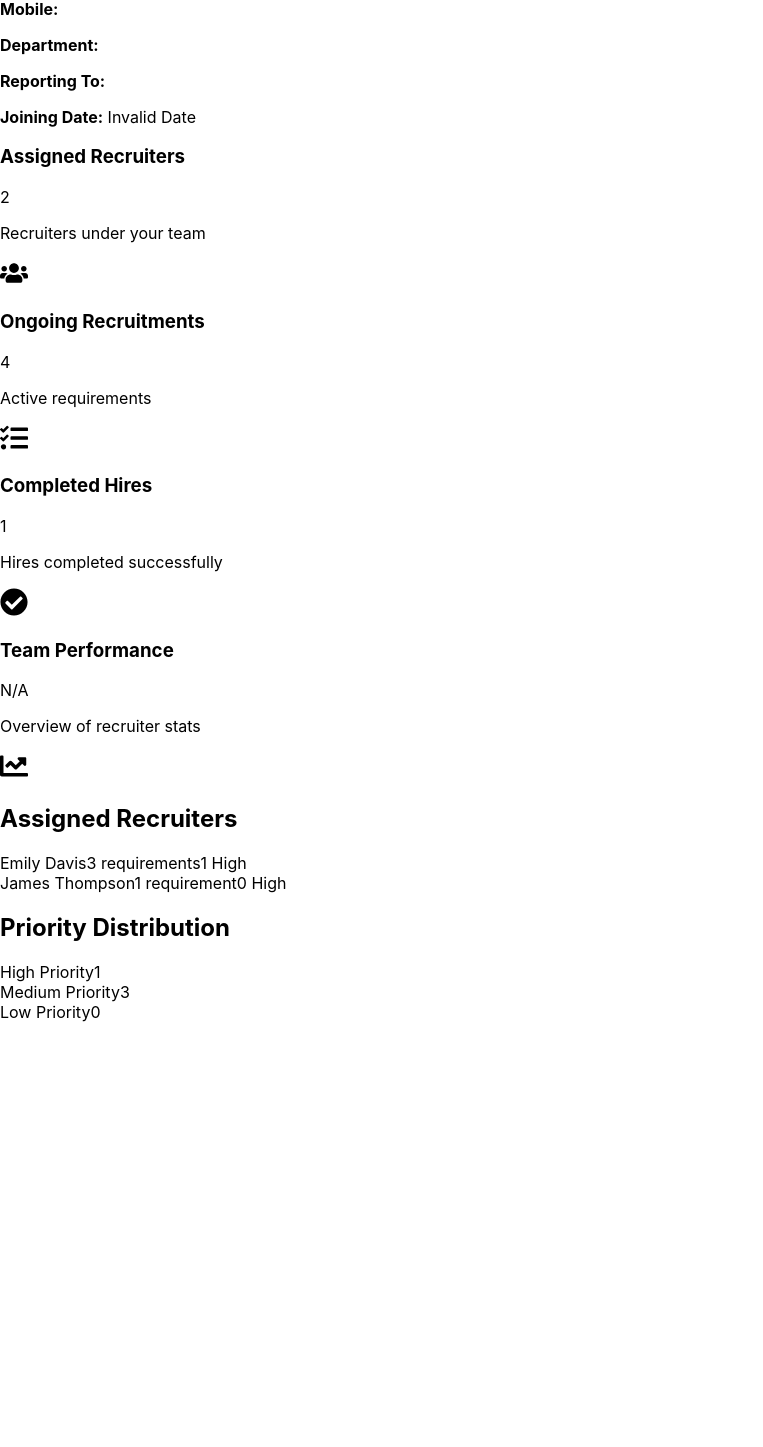
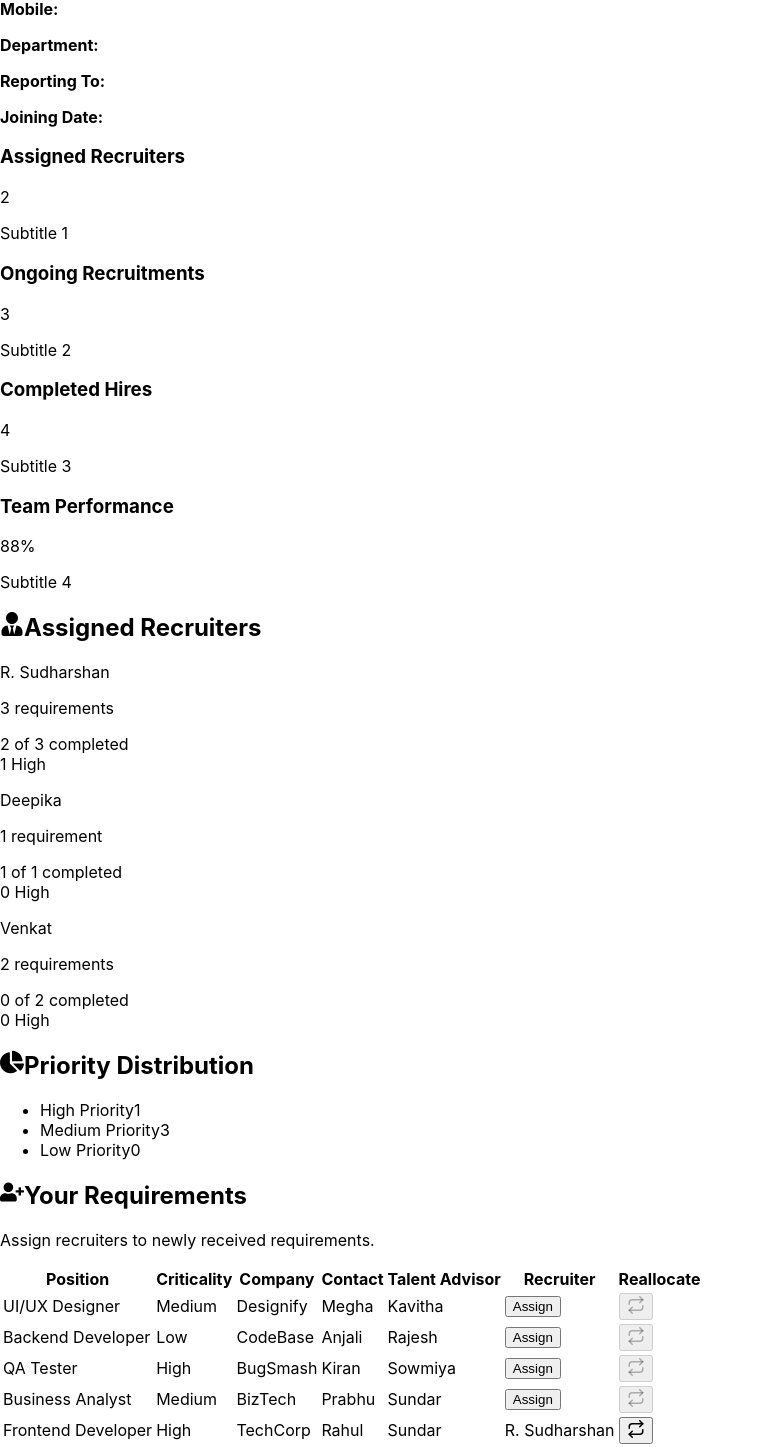
Before and after one commit to Sasikumar-R007/resume-management, a React (Create React App) app in the folder resume-frontend/: page /team-leader/home in a window 1280 px wide. Shown: the part 340-1787 px from the top of the page, without its empty margins (0-763 px from the left). Before the commit the page ends 1362 px from the top, so only its background shows below. Built offline with nearby package versions, Linux system fonts and the light colour scheme.

Commit message:
team leader work 1

```diff
--- a/resume-frontend/src/components/teamlead/TeamLeaderMainDashboard.jsx
+++ b/resume-frontend/src/components/teamlead/TeamLeaderMainDashboard.jsx
@@ -1,46 +1,102 @@
-import React from "react";
+import React, { useEffect, useState } from "react";
 import {
   FaUsers,
   FaTasks,
   FaCheckCircle,
   FaChartLine,
+  FaUserTie,
+  FaChartPie,
+  FaUserPlus,
 } from "react-icons/fa";
+import { FiRepeat } from "react-icons/fi";
 import { useNavigate } from "react-router-dom";
 
-const TeamLeaderMainDashboard = () => {
+const TeamLeaderDashboard = () => {
   const navigate = useNavigate();
-  const user = JSON.parse(localStorage.getItem("teamLeaderProfile"));
+  const [teamLeader, setTeamLeader] = useState({});
+  const [requirements, setRequirements] = useState([]);
+  const [assignedRecruiters, setAssignedRecruiters] = useState([]);
+  const [selectedReq, setSelectedReq] = useState(null);
+  const [showAssignModal, setShowAssignModal] = useState(false);
+  const [showAssignPopup, setShowAssignPopup] = useState(false);
+  const [dummyRecruiters, setDummyRecruiters] = useState([]);
+  const [selectedRecruiter, setSelectedRecruiter] = useState("");
 
-  const overviewData = [
+  useEffect(() => {
+    const stored = localStorage.getItem("teamLeaderProfile");
+    if (stored) setTeamLeader(JSON.parse(stored));
+
+    setAssignedRecruiters([
       {
-      icon: <FaUsers size={28} className="text-black" />,
-      title: "Assigned Recruiters",
+        id: "R001",
+        name: "R. Sudharshan",
+        count: 3,
+        completed: 2,
+        priority: "High",
+      },
+      { id: "R002", name: "Deepika", count: 1, completed: 1, priority: "Low" },
+      {
+        id: "R003",
+        name: "Venkat",
         count: 2,
-      subtitle: "Recruiters under your team",
-      onClick: () => navigate("/team-leader/recruiters"),
+        completed: 0,
+        priority: "Medium",
+      },
+    ]);
+
+    setRequirements([
+      {
+        position: "Frontend Developer",
+        criticality: "High",
+        company: "TechCorp",
+        contact: "Rahul",
+        advisor: "Sundar",
+        recruiter: "R. Sudharshan",
       },
       {
-      icon: <FaTasks size={28} className="text-black" />,
-      title: "Ongoing Recruitments",
-      count: 4,
-      subtitle: "Active requirements",
-      onClick: () => navigate("/team-leader/requirements"),
+        position: "UI/UX Designer",
+        criticality: "Medium",
+        company: "Designify",
+        contact: "Megha",
+        advisor: "Kavitha",
+        recruiter: null,
       },
       {
-      icon: <FaCheckCircle size={28} className="text-black" />,
-      title: "Completed Hires",
-      count: 1,
-      subtitle: "Hires completed successfully",
-      onClick: () => navigate("/team-leader/completed-hires"),
+        position: "Backend Developer",
+        criticality: "Low",
+        company: "CodeBase",
+        contact: "Anjali",
+        advisor: "Rajesh",
+        recruiter: null,
       },
       {
-      icon: <FaChartLine size={28} className="text-black" />,
-      title: "Team Performance",
-      count: "N/A",
-      subtitle: "Overview of recruiter stats",
-      onClick: () => navigate("/team-leader/performance"),
+        position: "QA Tester",
+        criticality: "High",
+        company: "BugSmash",
+        contact: "Kiran",
+        advisor: "Sowmiya",
+        recruiter: null,
       },
-  ];
+      {
+        position: "DevOps Engineer",
+        criticality: "Medium",
+        company: "CloudNet",
+        contact: "Lokesh",
+        advisor: "Kavitha",
+        recruiter: "Venkat",
+      },
+      {
+        position: "Business Analyst",
+        criticality: "Medium",
+        company: "BizTech",
+        contact: "Prabhu",
+        advisor: "Sundar",
+        recruiter: null,
+      },
+    ]);
+
+    setDummyRecruiters(["R. Sudharshan", "Deepika", "Venkat"]);
+  }, []);
 
   const handleLogout = () => {
     localStorage.clear();
@@ -48,30 +104,64 @@ const TeamLeaderMainDashboard = () => {
   };
 
   const handleChangePic = (e) => {
-    // Logic for uploading pic
-    alert("Change picture functionality not implemented");
+    const file = e.target.files[0];
+    if (file) {
+      const imageUrl = URL.createObjectURL(file);
+      setTeamLeader({ ...teamLeader, profilePic: imageUrl });
+    }
   };
 
   const handleRemovePic = () => {
-    // Logic for removing pic
-    alert("Remove picture functionality not implemented");
+    setTeamLeader({ ...teamLeader, profilePic: "" });
   };
 
+  const openAssignModal = (req) => {
+    setSelectedReq(req);
+    setShowAssignModal(true);
+  };
+
+  const handleAssignClick = (req) => {
+    setSelectedReq(req);
+    setShowAssignPopup(true);
+  };
+
+  const confirmAssign = () => {
+    if (!selectedRecruiter) {
+      alert("Please select a recruiter before assigning.");
+      return;
+    }
+
+    const confirmMsg = selectedReq.recruiter
+      ? `Are you sure you want to change the assignment to ${selectedRecruiter}?`
+      : `Are you sure you want to assign this requirement to ${selectedRecruiter}?`;
+
+    if (window.confirm(confirmMsg)) {
+      setRequirements((prev) =>
+        prev.map((req) =>
+          req === selectedReq ? { ...req, recruiter: selectedRecruiter } : req
+        )
+      );
+      setShowAssignModal(false);
+      setSelectedRecruiter("");
+      setSelectedReq(null);
+    }
+  };
+
+  const unassigned = requirements.filter((req) => !req.recruiter);
+  const assigned = requirements.filter((req) => req.recruiter);
+
   return (
-    <div className="min-h-screen flex flex-col items-center justify-start bg-gray-50 p-6">
-      <div className="max-w-5xl w-full">
-        {/* Header: Welcome + Logout */}
-        <div className="flex items-center justify-between mb-8 flex-col md:flex-row gap-4">
+    <div className="min-h-screen bg-gray-50 p-6 flex flex-col items-center">
+      <div className="max-w-6xl w-full">
+        <div className="flex justify-between items-center mb-6">
           <div>
-            <h1 className="text-3xl font-bold mb-2 text-left">
-              Welcome {user?.name}
+            <h1 className="text-3xl font-bold mb-1">
+              Welcome {teamLeader.name}
             </h1>
-            <p className="text-gray-700 max-w-xl text-left">
-              Track your team, assigned recruiters, and manage the recruitment
-              pipeline effectively.
+            <p className="text-gray-700">
+              Manage your team and monitor recruitments.
             </p>
           </div>
-
           <button
             onClick={handleLogout}
             className="bg-red-500 text-white px-4 py-2 rounded hover:bg-red-600"
@@ -80,12 +170,11 @@ const TeamLeaderMainDashboard = () => {
           </button>
         </div>
 
-        {/* Profile Section */}
-        <div className="bg-white shadow p-6 rounded-lg w-full max-w-full mx-auto mt-6 mb-6 relative">
+        <div className="bg-white shadow p-6 rounded-lg relative mb-6">
           <div className="absolute right-6 top-1/2 transform -translate-y-1/2 flex flex-col items-center">
-            {user?.profilePic && (
+            {teamLeader.profilePic && (
               <img
-                src={user.profilePic}
+                src={teamLeader.profilePic}
                 alt="Profile"
                 className="w-32 h-32 rounded-full object-cover border"
               />
@@ -100,7 +189,7 @@ const TeamLeaderMainDashboard = () => {
                   onChange={handleChangePic}
                 />
               </label>
-              {user?.profilePic && (
+              {teamLeader.profilePic && (
                 <button
                   onClick={handleRemovePic}
                   className="text-xs text-red-500"
@@ -111,163 +200,290 @@ const TeamLeaderMainDashboard = () => {
             </div>
           </div>
 
-          {/* Info */}
-          <div className="mb-6 pr-40">
-            <h2 className="text-xl font-semibold text-gray-800 mb-4">
-              Team Leader Profile
-            </h2>
-
-            <div className="grid grid-cols-1 sm:grid-cols-2 gap-y-4 text-sm text-gray-700">
+          <div className="pr-40">
+            <h2 className="text-xl font-semibold mb-4">Profile Details</h2>
+            <div className="grid grid-cols-1 sm:grid-cols-2 gap-y-3 text-sm text-gray-800">
               <p>
-                <strong>ID:</strong> {user?.teamLeadId}
+                <strong>ID:</strong> {teamLeader.teamLeadId}
               </p>
               <p>
-                <strong>Name:</strong> {user?.name}
+                <strong>Name:</strong> {teamLeader.name}
               </p>
               <p>
-                <strong>Email:</strong> {user?.email}
+                <strong>Email:</strong> {teamLeader.email}
               </p>
               <p>
-                <strong>Mobile:</strong> {user?.mobile}
+                <strong>Mobile:</strong> {teamLeader.mobile}
               </p>
               <p>
-                <strong>Department:</strong> {user?.department}
+                <strong>Department:</strong> {teamLeader.department}
               </p>
               <p>
-                <strong>Reporting To:</strong> {user?.reportingTo}
+                <strong>Reporting To:</strong> {teamLeader.reportingTo}
               </p>
               <p>
                 <strong>Joining Date:</strong>{" "}
-                {new Date(user?.joiningDate).toLocaleDateString("en-IN")}
+                {teamLeader.joiningDate &&
+                  new Date(teamLeader.joiningDate).toLocaleDateString("en-IN")}
               </p>
             </div>
           </div>
         </div>
 
-        {/* 4 Overview Boxes (Clickable) */}
-        <div className="grid grid-cols-1 sm:grid-cols-2 lg:grid-cols-4 gap-6 mb-8">
-          {overviewData.map((item, idx) => (
+        <div className="grid grid-cols-1 sm:grid-cols-2 lg:grid-cols-4 gap-4 mb-6">
+          {[
+            "Assigned Recruiters",
+            "Ongoing Recruitments",
+            "Completed Hires",
+            "Team Performance",
+          ].map((title, idx) => (
             <div
               key={idx}
-              className="bg-white rounded-lg shadow p-6 cursor-pointer hover:bg-gray-50 transition"
-              onClick={item.onClick}
+              className="bg-white p-5 rounded-lg shadow hover:shadow-md transition cursor-pointer"
             >
-              <div className="flex items-center justify-between">
-                <div>
-                  <h3 className="text-lg font-semibold">{item.title}</h3>
-                  <p className="text-3xl font-bold text-blue-700">{item.count}</p>
-                  <p className="text-sm text-gray-600">{item.subtitle}</p>
-                </div>
-                <div>{item.icon}</div>
-              </div>
+              <h3 className="font-semibold text-lg">{title}</h3>
+              <p className="text-blue-700 text-2xl font-bold">
+                {idx === 3 ? "88%" : idx + 2}
+              </p>
+              <p className="text-gray-500 text-sm">Subtitle {idx + 1}</p>
             </div>
           ))}
         </div>
 
-        {/* Assigned Recruiters + Priority Section */}
-        <div className="grid grid-cols-1 md:grid-cols-4 gap-6">
-          {/* Assigned Recruiters (3/4) */}
-          <div className="bg-white p-6 rounded shadow col-span-1 md:col-span-3">
-            <h2 className="text-lg font-semibold mb-4">Assigned Recruiters</h2>
+        {/* Assigned Recruiters + Priority Distribution */}
+        <div className="grid grid-cols-1 md:grid-cols-4 gap-6 mb-6">
+          {/* Assigned Recruiters - Wider (md:col-span-3) */}
+          <div className="md:col-span-3 bg-white p-5 rounded-lg shadow">
+            <h2 className="text-lg font-semibold mb-4 flex items-center gap-2">
+              <FaUserTie className="text-blue-500" />
+              Assigned Recruiters
+            </h2>
             <div className="space-y-4">
-              {[
-                { name: "Emily Davis", reqCount: 3, high: 1 },
-                { name: "James Thompson", reqCount: 1, high: 0 },
-              ].map((rec, i) => (
+              {assignedRecruiters.map((rec, i) => {
+                const completed = rec.completed || 0;
+                const total = rec.count;
+                const progress = Math.round((completed / total) * 100);
+                const isComplete = progress === 100;
+
+                return (
                   <div
                     key={i}
-                  className="flex justify-between items-center bg-gray-50 p-3 rounded border"
+                    className="border border-gray-200 rounded-md p-4 flex items-center justify-between cursor-pointer hover:shadow-sm"
+                    onClick={() => navigate(`/recruiter-profile/${rec.id}`)}
                   >
-                  <span className="font-medium text-gray-800">{rec.name}</span>
-                  <span className="text-sm text-gray-600">
-                    {rec.reqCount} requirement{rec.reqCount > 1 && "s"}
-                  </span>
-                  <span className="text-xs bg-gray-200 px-2 py-1 rounded text-gray-700">
-                    {rec.high} High
-                  </span>
+                    {/* Left: Name + Req Count */}
+                    <div className="w-1/4">
+                      <p className="font-medium text-gray-900">{rec.name}</p>
+                      <p className="text-sm text-gray-500">
+                        {rec.count}{" "}
+                        {rec.count === 1 ? "requirement" : "requirements"}
+                      </p>
                     </div>
-              ))}
+
+                    {/* Center: Progress Bar */}
+                    <div className="w-2/4 px-4">
+                      <div className="text-sm text-gray-600 mb-1 text-center">
+                        {completed} of {total} completed
+                      </div>
+                      <div className="w-full bg-gray-200 h-2 rounded-full">
+                        <div
+                          className={`h-2 rounded-full transition-all duration-300 ${
+                            isComplete ? "bg-green-500" : "bg-blue-500"
+                          }`}
+                          style={{ width: `${progress}%` }}
+                        ></div>
                       </div>
                     </div>
 
-          {/* Priority Distribution (1/4) */}
-          <div className="bg-white p-6 rounded shadow">
-            <h2 className="text-lg font-semibold mb-4">Priority Distribution</h2>
-            <div className="flex flex-col gap-2">
-              <div className="flex justify-between">
+                    {/* Right: High Priority */}
+                    <div className="w-1/4 text-right">
+                      <span className="bg-gray-100 px-3 py-1 text-xs rounded-full font-semibold text-gray-800">
+                        {rec.priority === "High" ? "1 High" : "0 High"}
+                      </span>
+                    </div>
+                  </div>
+                );
+              })}
+            </div>
+          </div>
+
+          {/* Priority Distribution - Narrower (md:col-span-1) */}
+          <div className="bg-white p-5 rounded-lg shadow">
+            <h2 className="text-lg font-semibold mb-4 flex items-center gap-2">
+              <FaChartPie className="text-purple-500" />
+              Priority Distribution
+            </h2>
+            <ul className="space-y-3 text-sm">
+              <li className="flex justify-between items-center">
                 <span>High Priority</span>
-                <span className="text-red-500 font-bold">1</span>
+                <span className="text-white bg-red-500 rounded-full px-3 py-1 text-xs font-bold">
+                  1
+                </span>
+              </li>
+              <li className="flex justify-between items-center">
+                <span>Medium Priority</span>
+                <span className="text-white bg-blue-500 rounded-full px-3 py-1 text-xs font-bold">
+                  3
+                </span>
+              </li>
+              <li className="flex justify-between items-center">
+                <span>Low Priority</span>
+                <span className="text-white bg-gray-400 rounded-full px-3 py-1 text-xs font-bold">
+                  0
+                </span>
+              </li>
+            </ul>
           </div>
-              <div className="flex justify-between">
-                <span>Medium Priority</span>
-                <span className="text-blue-600 font-bold">3</span>
         </div>
-              <div className="flex justify-between">
-                <span>Low Priority</span>
-                <span className="text-gray-500 font-bold">0</span>
+
+        {/* Your Requirements */}
+        <div className="max-w-6xl mx-auto bg-white rounded-xl shadow p-6 mb-8">
+          <h2 className="text-xl font-semibold mb-1 flex items-center gap-2">
+            <FaUserPlus className="text-blue-500" />
+            Your Requirements
+          </h2>
+          <p className="text-sm text-gray-500 mb-4">
+            Assign recruiters to newly received requirements.
+          </p>
+
+          <table className="w-full text-sm border-separate border-spacing-y-2">
+            <thead>
+              <tr className="bg-gray-100 text-left text-sm text-gray-700">
+                <th className="p-3 rounded-l-md">Position</th>
+                <th className="p-3">Criticality</th>
+                <th className="p-3">Company</th>
+                <th className="p-3">Contact</th>
+                <th className="p-3">Talent Advisor</th>
+                <th className="p-3 rounded-r-md">Recruiter</th>
+                <th className="p-3 rounded-r-md">Reallocate</th>
+              </tr>
+            </thead>
+            <tbody>
+              {[...unassigned, ...assigned].map((r, i) => (
+                <tr
+                  key={r.id}
+                  className="bg-white shadow-sm rounded-md transition"
+                >
+                  <td className="p-3 font-medium text-blue-700">
+                    {r.position}
+                  </td>
+                  <td className="p-3">
+                    <span
+                      className={`px-2 py-1 rounded-md text-sm font-medium
+    ${
+      r.criticality === "High"
+        ? "bg-red-100 text-red-600"
+        : r.criticality === "Medium"
+        ? "bg-blue-100 text-blue-600"
+        : "bg-gray-100 text-gray-600"
+    }
+  `}
+                    >
+                      {r.criticality}
+                    </span>
+                  </td>
+                  <td className="p-3 font-semibold">{r.company}</td>
+                  <td className="p-3">{r.contact}</td>
+                  <td className="p-3">{r.advisor}</td>
+                  <td className="p-3">
+                    {r.recruiter ? (
+                      <span className="font-semibold text-green-700">
+                        {r.recruiter}
+                      </span>
+                    ) : (
+                      <button
+                        onClick={() => handleAssignClick(r)}
+                        className="bg-blue-500 text-white text-xs px-3 py-1 rounded hover:bg-blue-600"
+                      >
+                        Assign
+                      </button>
+                    )}
+                  </td>
+                  <td className="p-3 text-center">
+                    {r.recruiter ? (
+                      <button
+                        title="Change Assignment"
+                        onClick={() => {
+                          setSelectedReq(r);
+                          setSelectedRecruiter(r.recruiter);
+                          setShowAssignModal(true);
+                        }}
+                        className="text-blue-600 hover:text-blue-800"
+                      >
+                        <FiRepeat size={18} />
+                      </button>
+                    ) : (
+                      <button
+                        title="Not Assigned Yet"
+                        className="text-gray-400 cursor-not-allowed"
+                        disabled
+                      >
+                        <FiRepeat size={18} />
+                      </button>
+                    )}
+                  </td>
+                </tr>
+              ))}
+            </tbody>
+          </table>
+        </div>
+
+        {showAssignPopup && selectedReq && (
+          <div className="fixed inset-0 bg-black bg-opacity-40 z-50 flex items-center justify-center">
+            <div className="bg-white p-6 rounded-lg shadow-lg w-[90%] max-w-md">
+              <h3 className="text-lg font-semibold mb-3">Assign Requirement</h3>
+              <div className="text-sm space-y-1 mb-3 text-gray-700">
+                <p>
+                  <strong>Position:</strong> {selectedReq.position}
+                </p>
+                <p>
+                  <strong>Company:</strong> {selectedReq.company}
+                </p>
+                <p>
+                  <strong>Criticality:</strong> {selectedReq.criticality}
+                </p>
+              </div>
+
+              <div className="mb-4">
+                <label className="block text-sm mb-1 font-medium">
+                  Assign to:
+                </label>
+                <select
+                  className="border rounded px-3 py-1 mt-1 w-full"
+                  value={selectedRecruiter}
+                  onChange={(e) => setSelectedRecruiter(e.target.value)}
+                >
+                  <option value="" disabled>
+                    -- Select Recruiter --
+                  </option>
+                  {assignedRecruiters.map((rec) => (
+                    <option key={rec.id} value={rec.name}>
+                      {rec.name}
+                    </option>
+                  ))}
+                </select>
+              </div>
+
+              <div className="flex justify-end gap-2">
+                <button
+                  onClick={() => setShowAssignPopup(false)}
+                  className="text-gray-600 border px-4 py-1.5 rounded hover:bg-gray-100"
+                >
+                  Cancel
+                </button>
+                <button
+                  onClick={confirmAssign}
+                  className="bg-blue-600 text-white px-4 py-1.5 rounded hover:bg-blue-700"
+                >
+                  Confirm Assign
+                </button>
               </div>
             </div>
           </div>
-        </div>
+        )}
       </div>
     </div>
   );
 };
 
-export default TeamLeaderMainDashboard;
-
-
-// {/* Requirements Table */}
-// <div className="max-w-6xl mx-auto bg-white rounded-lg shadow p-5 mb-8">
-// <h2 className="text-xl font-semibold mb-4">
-//   📄 Your Requirements
-// </h2>
-// <table className="w-full text-sm border-collapse">
-//   <thead className="bg-gray-100">
-//     <tr>
-//       <th className="p-2 border">Position</th>
-//       <th className="p-2 border">Criticality</th>
-//       <th className="p-2 border">Company</th>
-//       <th className="p-2 border">Contact Person</th>
-//       <th className="p-2 border">Talent Advisor</th>
-//       <th className="p-2 border">Recruiter</th>
-//     </tr>
-//   </thead>
-//   <tbody>
-//     {requirements.map((r, i) => (
-//       <tr key={i} className="hover:bg-gray-50">
-//         <td className="p-2 border text-blue-600 cursor-pointer hover:underline">
-//           {r.position}
-//         </td>
-//         <td className="p-2 border">
-//           <span
-//             className={`px-2 py-1 rounded text-white text-xs ${
-//               r.criticality === "High"
-//                 ? "bg-red-500"
-//                 : r.criticality === "Medium"
-//                 ? "bg-blue-500"
-//                 : "bg-gray-500"
-//             }`}
-//           >
-//             {r.criticality}
-//           </span>
-//         </td>
-//         <td className="p-2 border">{r.company}</td>
-//         <td className="p-2 border">{r.contact}</td>
-//         <td className="p-2 border">{r.advisor}</td>
-//         <td className="p-2 border">{r.recruiter}</td>
-//       </tr>
-//     ))}
-//   </tbody>
-// </table>
-// </div>
-
-// {/* Logout Button */}
-// <div className="flex justify-center">
-// <button
-//   onClick={handleLogout}
-//   className="bg-red-500 text-white mt-4 px-4 py-2 rounded hover:bg-red-600"
-// >
-//   Sign Out
-// </button>
-// </div>
+export default TeamLeaderDashboard;
```
Lines whose indentation alone changed are shown as unchanged.
